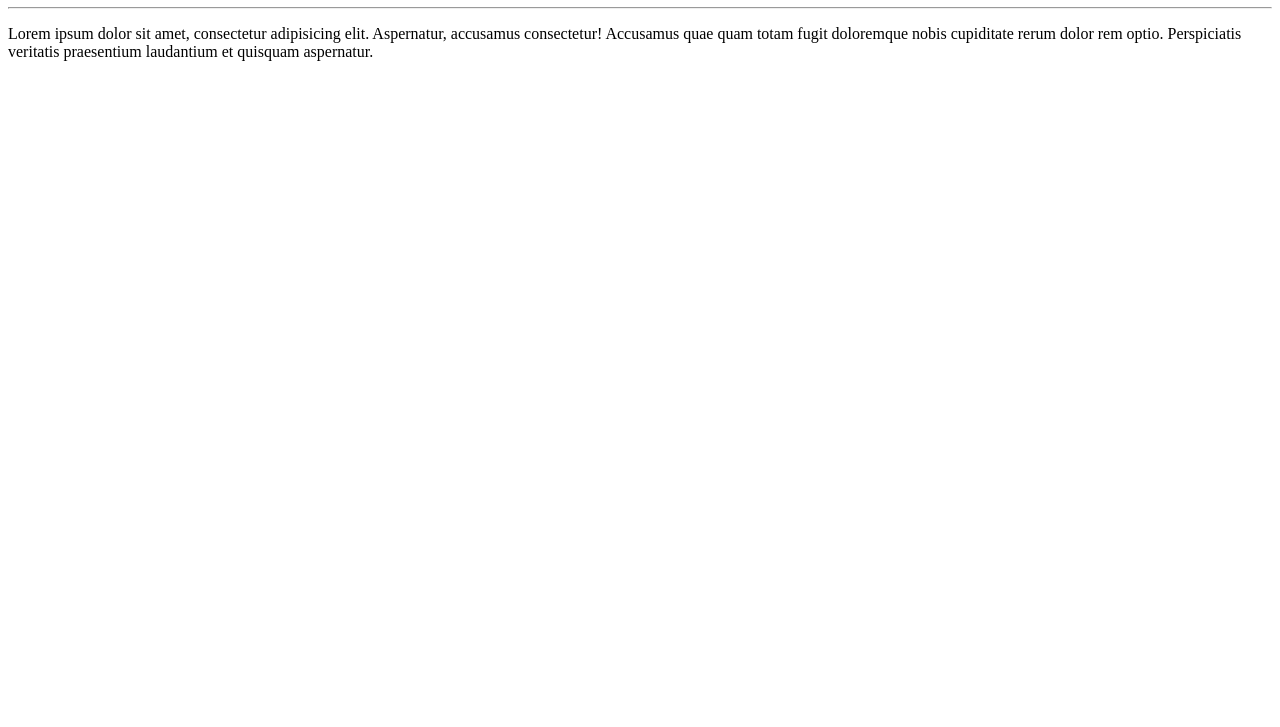
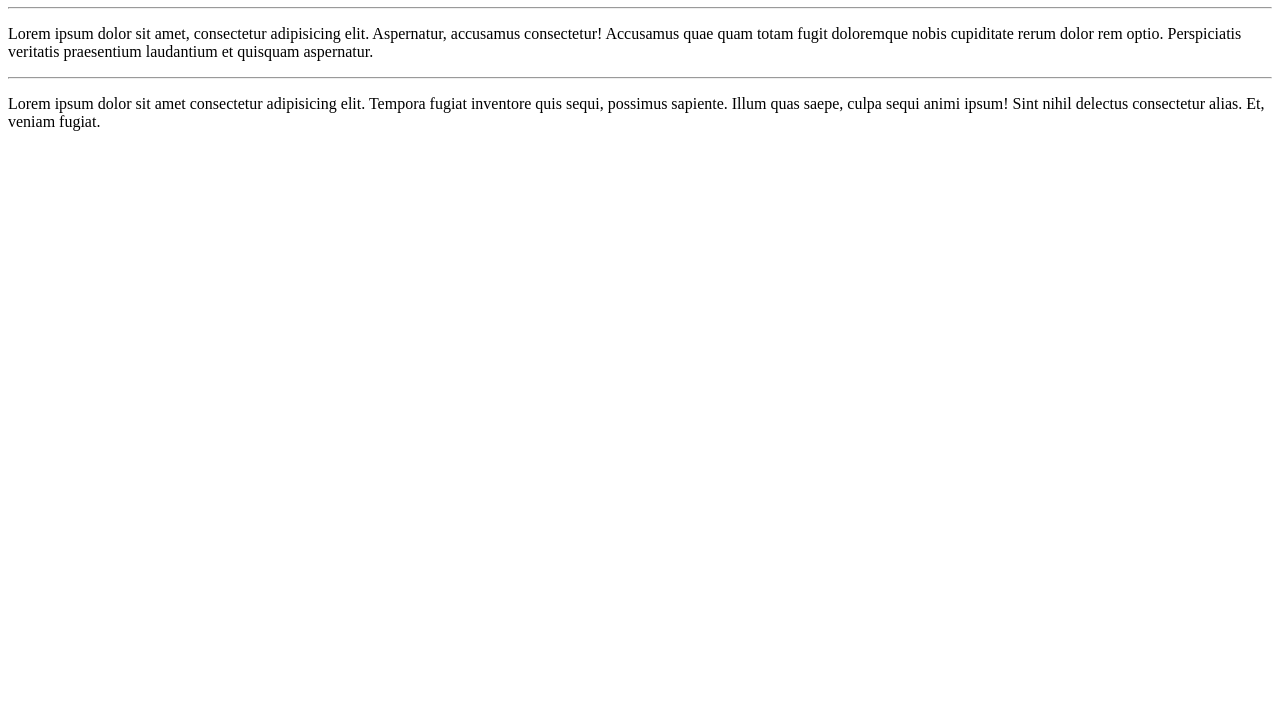
Before and after one commit to diegoamato/Ola-Mundo, a plain HTML site: page Site Exemplo/index.html in a window 1280 px wide. Shown: the part 73-800 px from the top of the page. Drawn offline with Linux system fonts and the light colour scheme.

Commit message:
Add paragrafo

```diff
--- a/Site Exemplo/index.html
+++ b/Site Exemplo/index.html
@@ -10,5 +10,7 @@
     <h1>Olá, Mundo!</h1>
     <hr>
     <p>Lorem ipsum dolor sit amet, consectetur adipisicing elit. Aspernatur, accusamus consectetur! Accusamus quae quam totam fugit doloremque nobis cupiditate rerum dolor rem optio. Perspiciatis veritatis praesentium laudantium et quisquam aspernatur.</p>
+    <hr>
+    <p>Lorem ipsum dolor sit amet consectetur adipisicing elit. Tempora fugiat inventore quis sequi, possimus sapiente. Illum quas saepe, culpa sequi animi ipsum! Sint nihil delectus consectetur alias. Et, veniam fugiat.</p>
 </body>
 </html>
```
